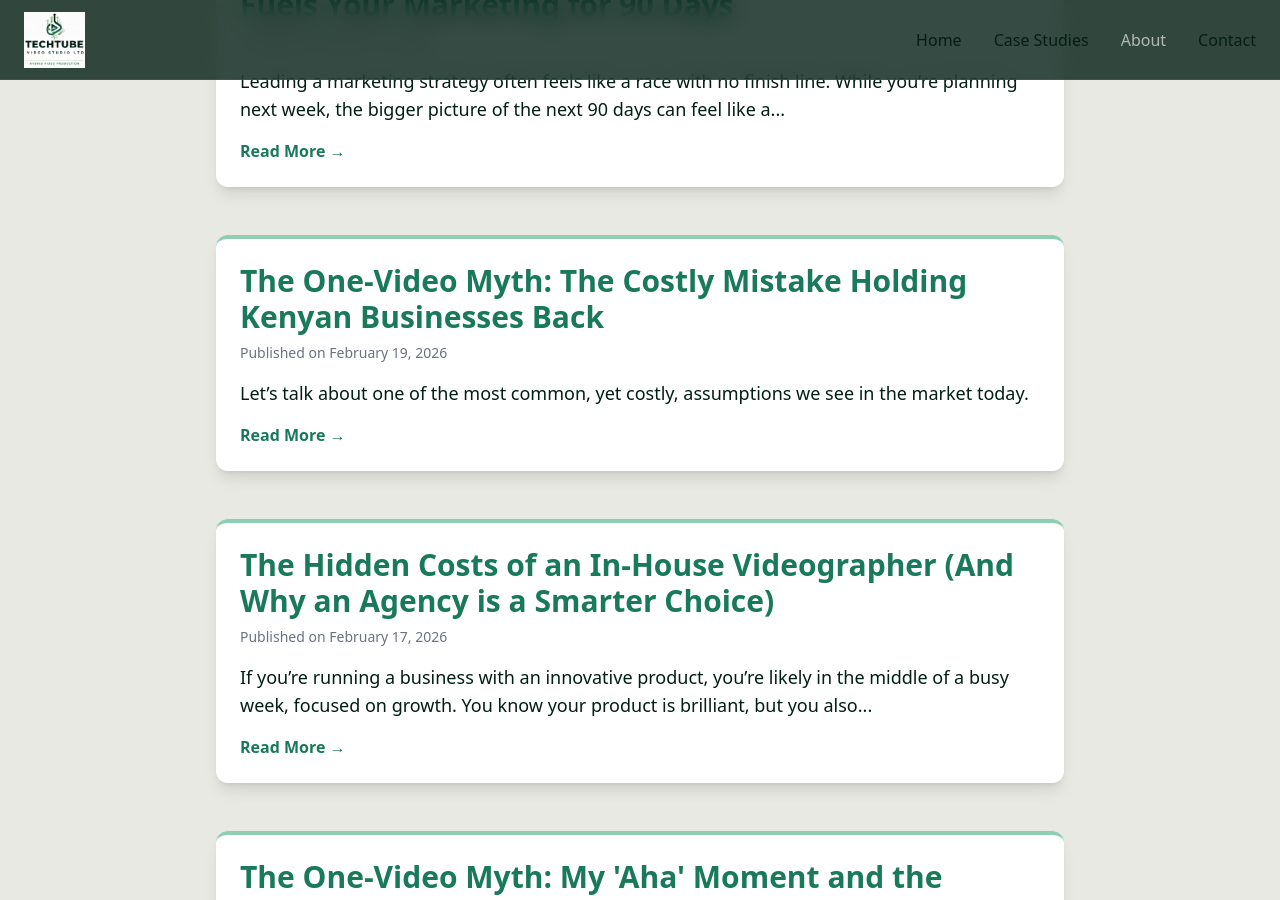
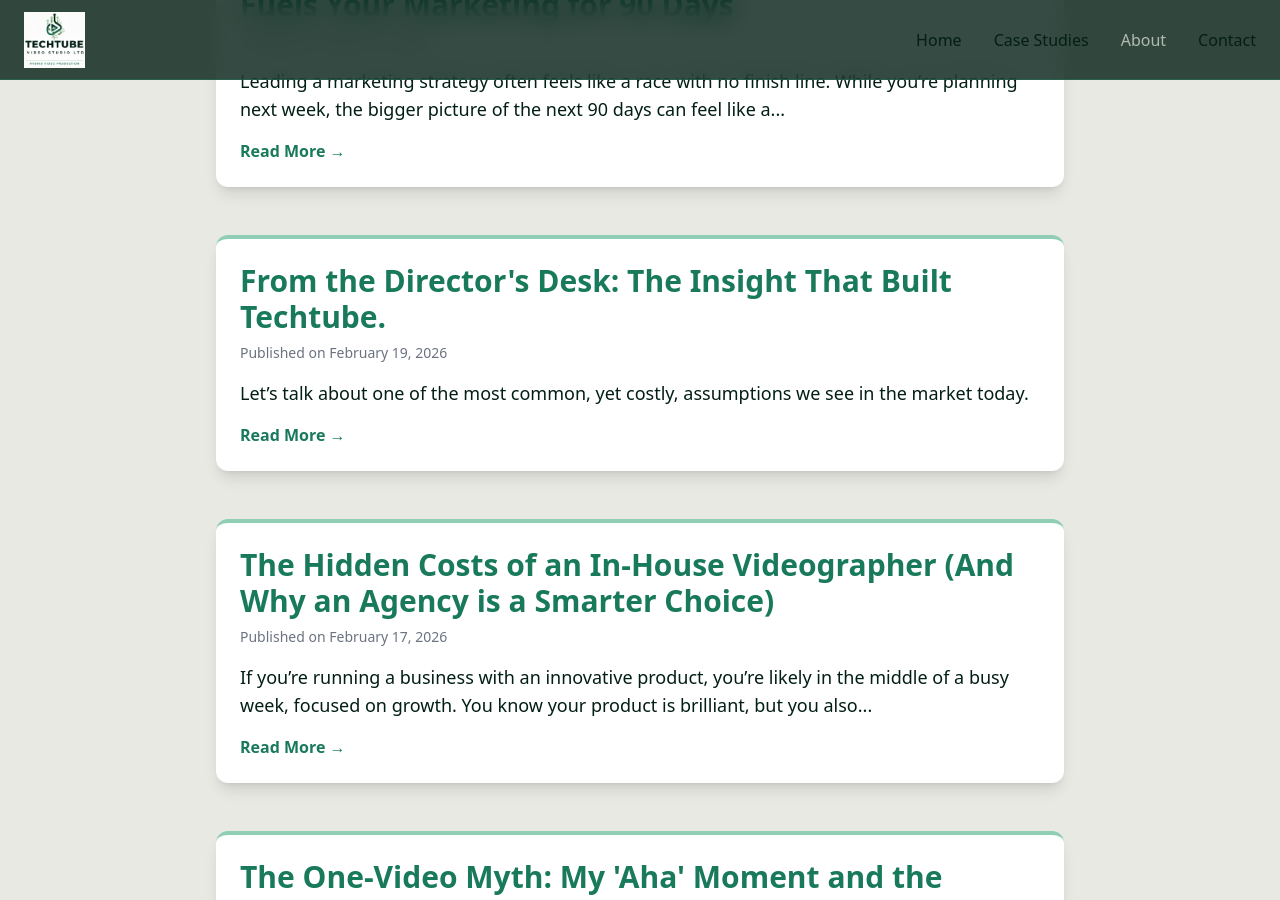
Before and after one commit to cheptionymutai/techtube-video-studio, a Jekyll site: the page built from blog/index.html, in a window 1280 px wide and 900 px high, scrolled down 1741 px. Built offline with Jekyll 4.4.1, drawn with Linux system fonts in a browser that asks for light colours; nearby versions of some CDN libraries.

Commit message:
Rename blog post file for clarity

```diff
--- a/_posts/2026-02-19-the-one-video-myth-costly-mistake.md
+++ b/_posts/2026-02-19-the-insight-that-built-techtube.md
@@ -1,6 +1,6 @@
 ---
 layout: post
-title: "The One-Video Myth: The Costly Mistake Holding Kenyan Businesses Back"
+title: "From the Director's Desk: The Insight That Built Techtube."
 date: 2026-02-19
 author: Techtube Studio
 description: "Stop wasting your marketing budget on one-off videos. Learn why a consistent video strategy is crucial for business growth in Kenya and why the 'one-video myth' is holding you back."
```
